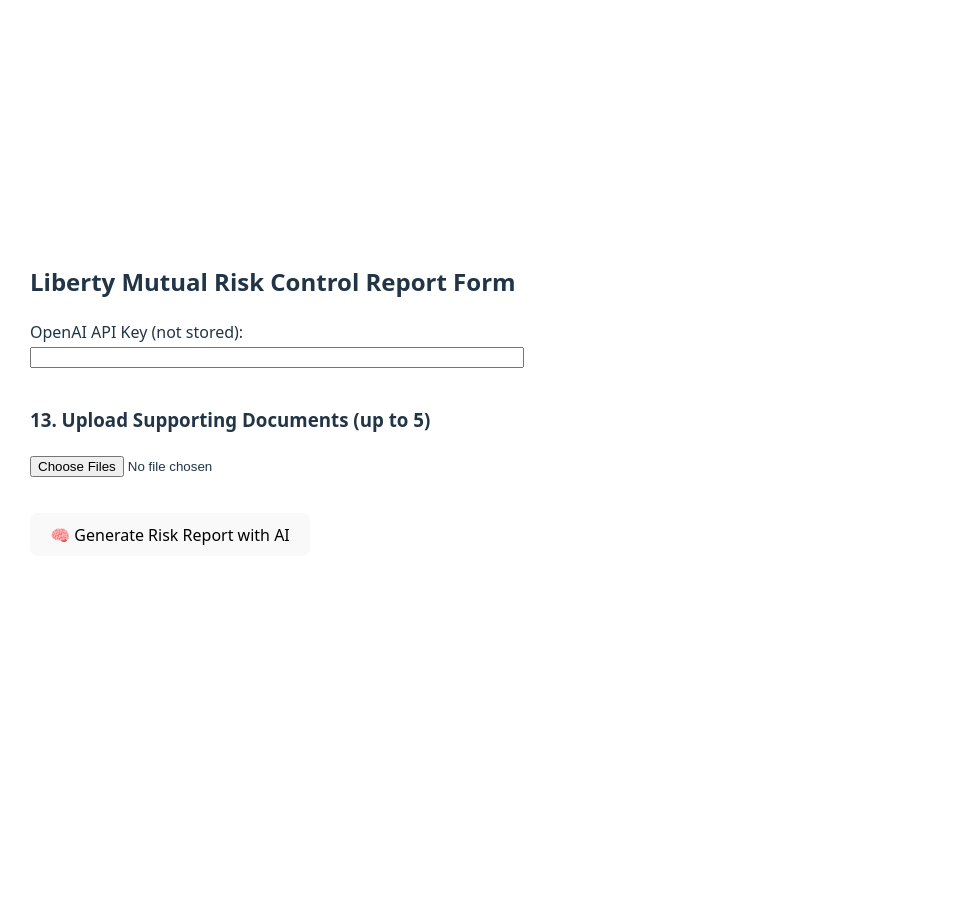
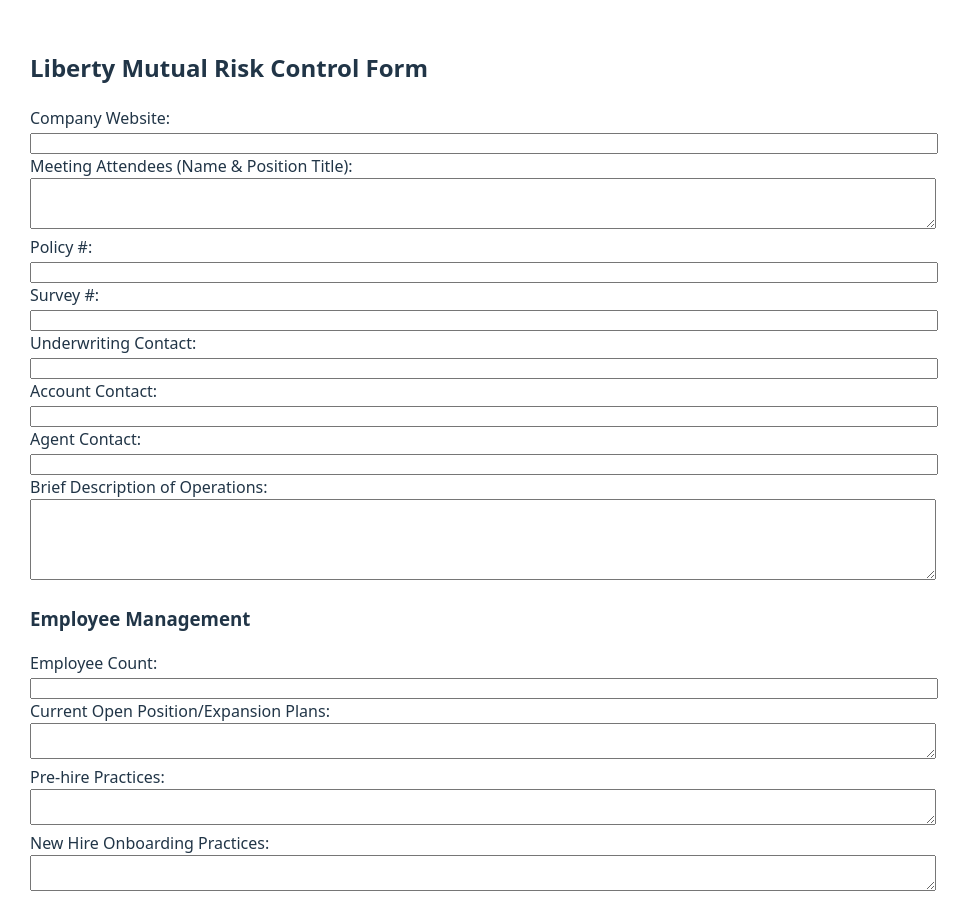
Before and after one commit to jbfayiah/liberty-risk-report-app, a React (Vite) app: page / in a window 1280 px wide. Shown: the top 901 px of the page, without its empty margins (0-971 px from the left). Before the commit the page ends 800 px from the top, so only its background shows below. Built offline with nearby package versions, Linux system fonts and the light colour scheme.

Commit message:
Update App.js with full Liberty form fields

```diff
--- a/src/App.jsx
+++ b/src/App.jsx
@@ -2,122 +2,176 @@
 
 function LibertyRiskForm() {
   const [form, setForm] = useState({
-    companyName: "",
-    website: "",
-    meetingDate: "",
-    attendees: "",
+    companyWebsite: "",
+    meetingAttendees: "",
     policyNumber: "",
     surveyNumber: "",
-    uwContact: "",
+    underwritingContact: "",
     accountContact: "",
     agentContact: "",
-    uwConcerns: "",
-    operations: "",
-    safetyProgram: "",
+    descriptionOfOps: "",
+    employeeCount: "",
+    openPositions: "",
+    preHirePractices: "",
+    onboardingPractices: "",
+    safetyExpectations: "",
+    postInjuryManagement: "",
+    safetyManagement: "",
+    formalProgram: "",
+    leadingIndicators: "",
+    affiliations: "",
+    keyHazards: "",
+    ppeRequirements: "",
+    workplaceViolence: "",
+    emergencyPlans: "",
     generalLiability: "",
-    autoLiability: "",
-    wcLossAnalysis: "",
-    glLossAnalysis: "",
-    autoLossAnalysis: "",
-    wcAccidents: "",
-    glAccidents: "",
-    autoAccidents: "",
-    wcRating: "",
-    wcJustification: "",
-    glRating: "",
-    glJustification: "",
-    autoRating: "",
-    autoJustification: "",
-    fleetManagement: "",
-    oshaCompliance: "",
-    claimsOverview: "",
-    dotNumber: "",
-    followUps: ""
+    fleetVehicleDetails: "",
+    leasedRental: "",
+    driverCount: "",
+    vehicleUsage: "",
+    driverQualification: "",
+    vehicleAssignment: "",
+    telematics: "",
+    thirdPartyTransport: "",
+    vehicleStorage: ""
   });
-
-  const [uploadedFiles, setUploadedFiles] = useState([]);
-  const [apiKey, setApiKey] = useState("");
-  const [generatedReport, setGeneratedReport] = useState("");
 
   const handleChange = (e) => {
     const { name, value } = e.target;
     setForm({ ...form, [name]: value });
   };
 
-  const handleFileUpload = (e) => {
-    const files = Array.from(e.target.files);
-    if (files.length + uploadedFiles.length > 5) {
-      alert("You can only upload up to 5 documents.");
-      return;
-    }
-    setUploadedFiles([...uploadedFiles, ...files]);
-  };
+  return (
+    <div style={{ padding: "30px", maxWidth: "900px", margin: "auto" }}>
+      <h2>Liberty Mutual Risk Control Form</h2>
 
-  const generateReport = async () => {
-    const combinedText = Object.entries(form)
-      .map(([key, value]) => `${key.replace(/([A-Z])/g, ' $1')}:\n${value}\n`)
-      .join("\n");
-
-    const prompt = `You are a risk control consultant writing to a commercial insurance underwriter. Use the data and notes below to generate a professional Liberty Mutual-style risk assessment summary. The tone should be objective, technical yet friendly, and written in paragraph form. Avoid fluff and jargon.\n\n${combinedText}`;
-
-    try {
-      const response = await fetch("https://api.openai.com/v1/chat/completions", {
-        method: "POST",
-        headers: {
-          "Content-Type": "application/json",
-          Authorization: `Bearer ${apiKey}`,
-        },
-        body: JSON.stringify({
-          model: "gpt-4",
-          messages: [
-            { role: "system", content: "You are a safety consultant writing insurance risk control reports." },
-            { role: "user", content: prompt },
-          ],
-          temperature: 0.4,
-        })
-      });
-
-      const data = await response.json();
-      setGeneratedReport(data.choices[0].message.content);
-    } catch (err) {
-      console.error("Error generating report:", err);
-      alert("Failed to generate report. Check your API key or try again.");
-    }
-  };
-
-  return (
-    <div className="form-container" style={{ padding: "30px", maxWidth: "900px", margin: "auto" }}>
-      <h2>Liberty Mutual Risk Control Report Form</h2>
-
-      <label>
-        OpenAI API Key (not stored):
-        <input type="password" value={apiKey} onChange={(e) => setApiKey(e.target.value)} style={{ width: "100%", marginBottom: 20 }} />
+      <label>Company Website:
+        <input type="text" name="companyWebsite" value={form.companyWebsite} onChange={handleChange} style={{ width: "100%" }} />
       </label>
 
-      {/* All previous input fields remain unchanged... */}
-      {/* [Shortened here for space; they're still in your code above] */}
+      <label>Meeting Attendees (Name & Position Title):
+        <textarea name="meetingAttendees" value={form.meetingAttendees} onChange={handleChange} style={{ width: "100%" }} rows={3} />
+      </label>
 
-      <h3>13. Upload Supporting Documents (up to 5)</h3>
-      <input
-        type="file"
-        accept=".pdf,.doc,.docx,.txt,.csv"
-        multiple
-        onChange={handleFileUpload}
-      />
-      <ul>
-        {uploadedFiles.map((file, index) => (
-          <li key={index}>{file.name}</li>
-        ))}
-      </ul>
+      <label>Policy #:
+        <input type="text" name="policyNumber" value={form.policyNumber} onChange={handleChange} style={{ width: "100%" }} />
+      </label>
 
-      <button onClick={generateReport} style={{ marginTop: 20 }}>🧠 Generate Risk Report with AI</button>
+      <label>Survey #:
+        <input type="text" name="surveyNumber" value={form.surveyNumber} onChange={handleChange} style={{ width: "100%" }} />
+      </label>
 
-      {generatedReport && (
-        <div style={{ marginTop: 40 }}>
-          <h3>Generated Report:</h3>
-          <pre style={{ background: "#f8f8f8", padding: "15px", whiteSpace: "pre-wrap" }}>{generatedReport}</pre>
-        </div>
-      )}
+      <label>Underwriting Contact:
+        <input type="text" name="underwritingContact" value={form.underwritingContact} onChange={handleChange} style={{ width: "100%" }} />
+      </label>
+
+      <label>Account Contact:
+        <input type="text" name="accountContact" value={form.accountContact} onChange={handleChange} style={{ width: "100%" }} />
+      </label>
+
+      <label>Agent Contact:
+        <input type="text" name="agentContact" value={form.agentContact} onChange={handleChange} style={{ width: "100%" }} />
+      </label>
+
+      <label>Brief Description of Operations:
+        <textarea name="descriptionOfOps" value={form.descriptionOfOps} onChange={handleChange} style={{ width: "100%" }} rows={5} />
+      </label>
+
+      <h3>Employee Management</h3>
+      <label>Employee Count:
+        <input type="text" name="employeeCount" value={form.employeeCount} onChange={handleChange} style={{ width: "100%" }} />
+      </label>
+
+      <label>Current Open Position/Expansion Plans:
+        <textarea name="openPositions" value={form.openPositions} onChange={handleChange} style={{ width: "100%" }} rows={2} />
+      </label>
+
+      <label>Pre-hire Practices:
+        <textarea name="preHirePractices" value={form.preHirePractices} onChange={handleChange} style={{ width: "100%" }} rows={2} />
+      </label>
+
+      <label>New Hire Onboarding Practices:
+        <textarea name="onboardingPractices" value={form.onboardingPractices} onChange={handleChange} style={{ width: "100%" }} rows={2} />
+      </label>
+
+      <label>Safety Expectations:
+        <textarea name="safetyExpectations" value={form.safetyExpectations} onChange={handleChange} style={{ width: "100%" }} rows={2} />
+      </label>
+
+      <label>Post Injury Management:
+        <textarea name="postInjuryManagement" value={form.postInjuryManagement} onChange={handleChange} style={{ width: "100%" }} rows={3} />
+      </label>
+
+      <h3>Safety Management</h3>
+      <label>Formal Program in Place / Org Chart:
+        <textarea name="formalProgram" value={form.formalProgram} onChange={handleChange} style={{ width: "100%" }} rows={3} />
+      </label>
+
+      <label>Leading Indicators:
+        <textarea name="leadingIndicators" value={form.leadingIndicators} onChange={handleChange} style={{ width: "100%" }} rows={3} />
+      </label>
+
+      <label>Affiliations / Memberships / 3rd Party Engagements:
+        <textarea name="affiliations" value={form.affiliations} onChange={handleChange} style={{ width: "100%" }} rows={2} />
+      </label>
+
+      <label>Key Hazards:
+        <textarea name="keyHazards" value={form.keyHazards} onChange={handleChange} style={{ width: "100%" }} rows={3} />
+      </label>
+
+      <label>PPE Requirements / Maintenance:
+        <textarea name="ppeRequirements" value={form.ppeRequirements} onChange={handleChange} style={{ width: "100%" }} rows={2} />
+      </label>
+
+      <label>Workplace Violence Prevention:
+        <textarea name="workplaceViolence" value={form.workplaceViolence} onChange={handleChange} style={{ width: "100%" }} rows={1} />
+      </label>
+
+      <label>Emergency Response Plans:
+        <textarea name="emergencyPlans" value={form.emergencyPlans} onChange={handleChange} style={{ width: "100%" }} rows={2} />
+      </label>
+
+      <h3>General Liability</h3>
+      <label>General Liability Exposure:
+        <textarea name="generalLiability" value={form.generalLiability} onChange={handleChange} style={{ width: "100%" }} rows={3} />
+      </label>
+
+      <h3>Fleet Management</h3>
+      <label>Number & Types of Vehicles:
+        <textarea name="fleetVehicleDetails" value={form.fleetVehicleDetails} onChange={handleChange} style={{ width: "100%" }} rows={3} />
+      </label>
+
+      <label>Leased / Rental:
+        <textarea name="leasedRental" value={form.leasedRental} onChange={handleChange} style={{ width: "100%" }} rows={1} />
+      </label>
+
+      <label>Number of Drivers / CDL / Auto Allowance:
+        <textarea name="driverCount" value={form.driverCount} onChange={handleChange} style={{ width: "100%" }} rows={2} />
+      </label>
+
+      <label>Vehicle Usage:
+        <textarea name="vehicleUsage" value={form.vehicleUsage} onChange={handleChange} style={{ width: "100%" }} rows={2} />
+      </label>
+
+      <label>Driver Qualification / MVR:
+        <textarea name="driverQualification" value={form.driverQualification} onChange={handleChange} style={{ width: "100%" }} rows={2} />
+      </label>
+
+      <label>Vehicle Assignment:
+        <textarea name="vehicleAssignment" value={form.vehicleAssignment} onChange={handleChange} style={{ width: "100%" }} rows={2} />
+      </label>
+
+      <label>Telematics / Monitoring / COI:
+        <textarea name="telematics" value={form.telematics} onChange={handleChange} style={{ width: "100%" }} rows={2} />
+      </label>
+
+      <label>3rd Party Transportation:
+        <textarea name="thirdPartyTransport" value={form.thirdPartyTransport} onChange={handleChange} style={{ width: "100%" }} rows={1} />
+      </label>
+
+      <label>Vehicle Storage:
+        <textarea name="vehicleStorage" value={form.vehicleStorage} onChange={handleChange} style={{ width: "100%" }} rows={2} />
+      </label>
     </div>
   );
 }
```
